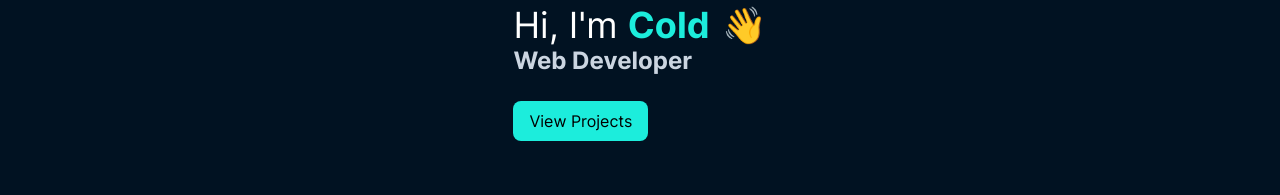
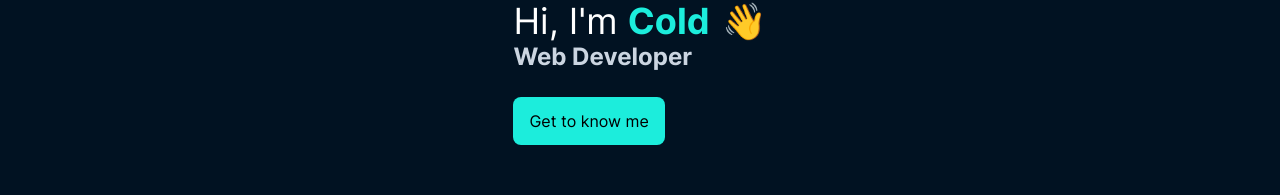
Before and after one commit to cColds/portfolio, a React (Vite) app: page / in a window 1280 px wide. Shown: the part 391-586 px from the top of the page. Built offline with nearby package versions, Linux system fonts and the light colour scheme.

Commit message:
Adjust call to action text and href

```diff
--- a/src/components/Hero.tsx
+++ b/src/components/Hero.tsx
@@ -15,10 +15,10 @@ function Hero() {
         </div>
 
         <a
-          className="text-black bg-accent rounded-lg justify-self-start px-4 py-2 w-fit"
-          href="#projects"
+          className="text-black bg-accent rounded-lg justify-self-start px-4 py-3 w-fit"
+          href="#about"
         >
-          View Projects
+          Get to know me
         </a>
       </div>
     </div>
```
